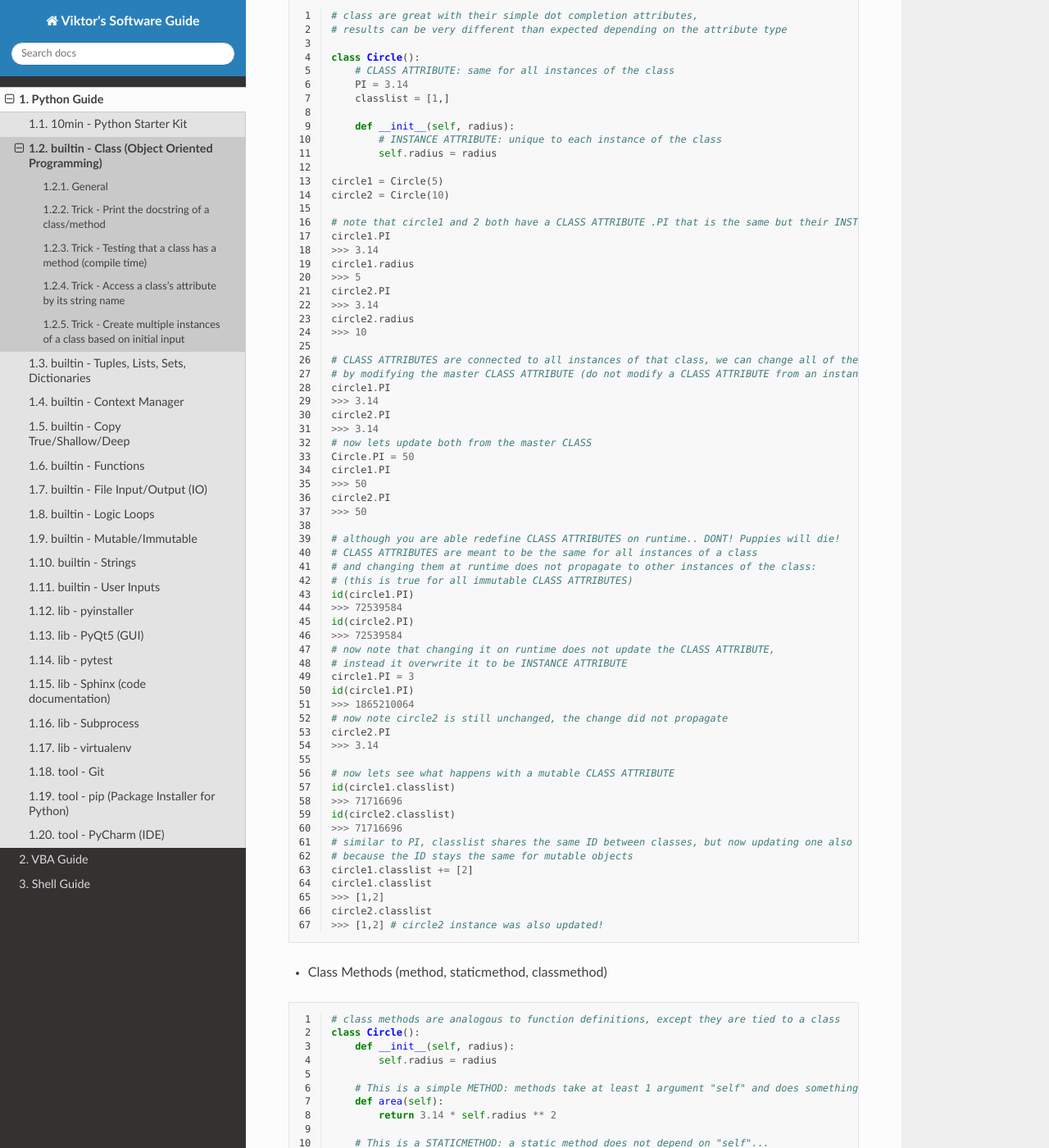
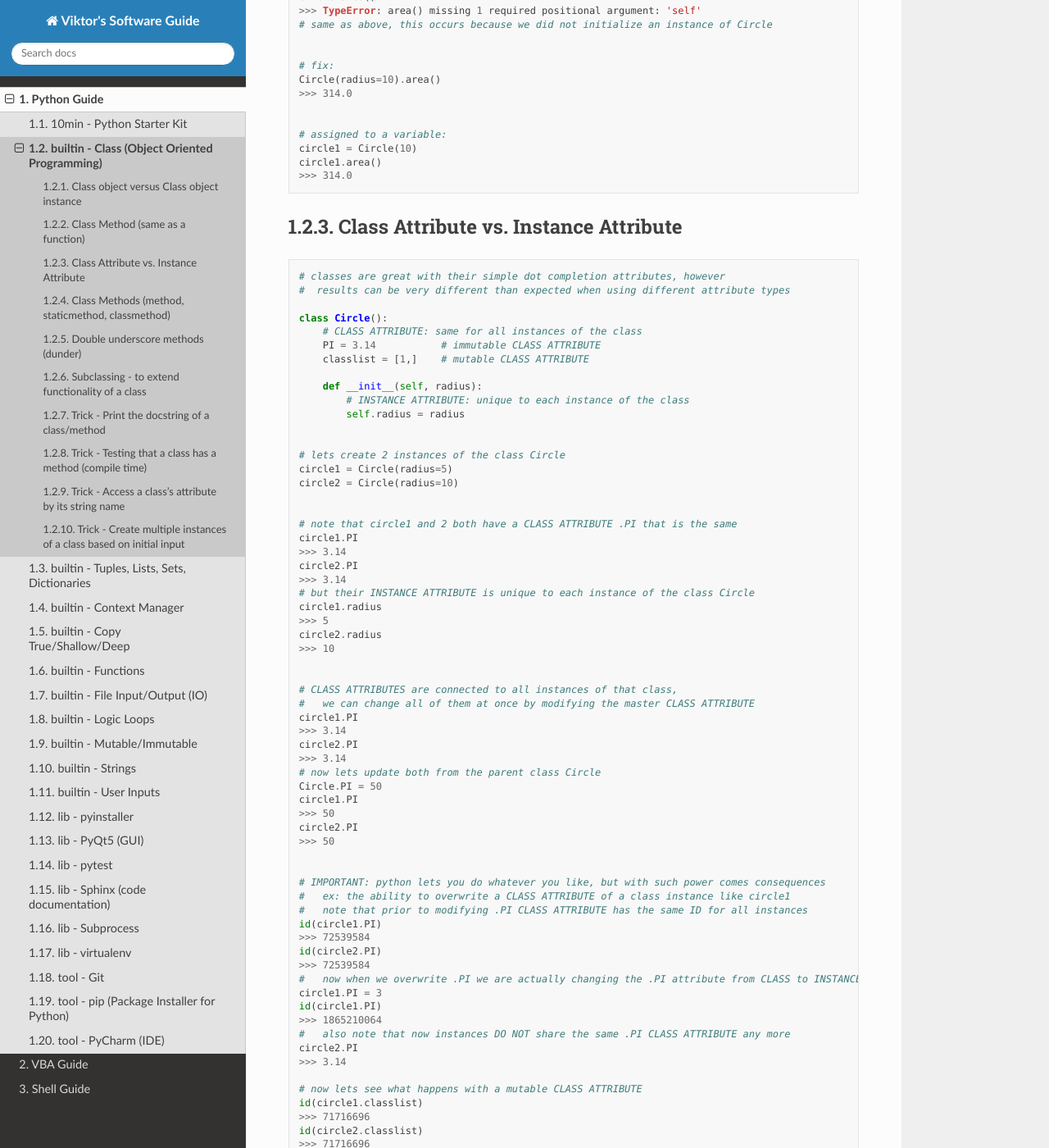
Before and after one commit to PydPiper/viks_SoftwareGuide, a Sphinx documentation site: the page built from source/python/builtin_class.rst, in a window 1280 px wide and 1400 px high, scrolled down 1002 px. Shown: the whole window at 82% size. Built offline with Sphinx 7.4.7 and the Read the Docs theme 2.0.0, drawn with Linux system fonts in a browser that asks for light colours; some of the changed text lies outside the part shown.

Commit message:
started refactoring docs, 10min and classes

```diff
--- a/source/python/builtin_class.rst
+++ b/source/python/builtin_class.rst
@@ -1,33 +1,33 @@
 builtin - Class (Object Oriented Programming)
 =============================================
 
-General
--------
-
-- Class object versus Class object instance
+Class object versus Class object instance
+-----------------------------------------
 
 .. code-block:: python
-    :linenos:
 
     # to define a class
     class Circle():
         # to set initialization parameters (these are unique attributes to each instance of the Circle class)
         def __init__(self, radius):
             # self.radius is called a INSTANCE ATTRIBUTE
+            self.radius = radius
             # WHAT IS "SELF": think of self as the instance of the class; ex:
-            # at runtime: circle1 = Circle(5), the class instance "circle1" is self
-            # this is why we are able to call circle1.radius which is analogous to self.radius of that class instance
-            self.radius = radius
-        # to define a METHOD (unique name to classes, same concept as a function)
-        def area(self):
-            return 3.14 * self.radius ** 2
+            #   at runtime: circle1 = Circle(5), the class instance "circle1" is self
+            #   this is why we are able to call circle1.radius which is analogous to self.radius of that class instance
+
 
     # common mistake #1: AttributeError: type object 'Circle' has no attribute 'radius'
     Circle.radius
     >>> AttributeError: type object 'Circle' has no attribute 'radius'
-    # this occurs because we did not initialize an instance of Circle, fix:
+    # this occurs because we did not initialize an instance of Circle
+
+
+    # fix:
     Circle(radius=10).radius
     >>> 10
+
+
     # we can also save an instance of Circle as a variable (how its commonly used)
     circle1 = Circle(10)
     circle2 = Circle(20)
@@ -37,74 +37,97 @@ General
     >>> 20
 
 
+Class Method (same as a function)
+---------------------------------
+
+.. code-block:: python
+
+    class Circle():
+        def __init__(self, radius):
+            self.radius = radius
+
+        # to define a METHOD (unique name to classes, same concept as a function)
+        def area(self):
+            return 3.14 * self.radius ** 2
+
+
     # common mistake #2: TypeError: area() missing 1 required positional argument: 'self'
     Circle.area()
     >>> TypeError: area() missing 1 required positional argument: 'self'
-    # same as above, this occurs because we did not initialize an instance of Circle, fix:
+    # same as above, this occurs because we did not initialize an instance of Circle
+
+
+    # fix:
     Circle(radius=10).area()
     >>> 314.0
+
+
     # assigned to a variable:
     circle1 = Circle(10)
     circle1.area()
     >>> 314.0
 
-- Class Attribute vs. Instance Attribute
+Class Attribute vs. Instance Attribute
+--------------------------------------
 
 .. code-block:: python
-    :linenos:
 
-    # class are great with their simple dot completion attributes,
-    # results can be very different than expected depending on the attribute type
+    # classes are great with their simple dot completion attributes, however
+    #  results can be very different than expected when using different attribute types
 
     class Circle():
         # CLASS ATTRIBUTE: same for all instances of the class
-        PI = 3.14
-        classlist = [1,]
+        PI = 3.14           # immutable CLASS ATTRIBUTE
+        classlist = [1,]    # mutable CLASS ATTRIBUTE
 
         def __init__(self, radius):
             # INSTANCE ATTRIBUTE: unique to each instance of the class
             self.radius = radius
 
-    circle1 = Circle(5)
-    circle2 = Circle(10)
 
-    # note that circle1 and 2 both have a CLASS ATTRIBUTE .PI that is the same but their INSTANCE ATTRIBUTE is unique
-    circle1.PI
-    >>> 3.14
-    circle1.radius
-    >>> 5
-    circle2.PI
-    >>> 3.14
-    circle2.radius
-    >>> 10
+    # lets create 2 instances of the class Circle
+    circle1 = Circle(radius=5)
+    circle2 = Circle(radius=10)
 
-    # CLASS ATTRIBUTES are connected to all instances of that class, we can change all of them at once
-    # by modifying the master CLASS ATTRIBUTE (do not modify a CLASS ATTRIBUTE from an instance, see next example)
+
+    # note that circle1 and 2 both have a CLASS ATTRIBUTE .PI that is the same
     circle1.PI
     >>> 3.14
     circle2.PI
     >>> 3.14
-    # now lets update both from the master CLASS
+    # but their INSTANCE ATTRIBUTE is unique to each instance of the class Circle
+    circle1.radius
+    >>> 5
+    circle2.radius
+    >>> 10
+
+
+    # CLASS ATTRIBUTES are connected to all instances of that class,
+    #   we can change all of them at once by modifying the master CLASS ATTRIBUTE
+    circle1.PI
+    >>> 3.14
+    circle2.PI
+    >>> 3.14
+    # now lets update both from the parent class Circle
     Circle.PI = 50
     circle1.PI
     >>> 50
     circle2.PI
     >>> 50
 
-    # although you are able redefine CLASS ATTRIBUTES on runtime.. DONT! Puppies will die!
-    # CLASS ATTRIBUTES are meant to be the same for all instances of a class
-    # and changing them at runtime does not propagate to other instances of the class:
-    # (this is true for all immutable CLASS ATTRIBUTES)
+
+    # IMPORTANT: python lets you do whatever you like, but with such power comes consequences
+    #   ex: the ability to overwrite a CLASS ATTRIBUTE of a class instance like circle1
+    #   note that prior to modifying .PI CLASS ATTRIBUTE has the same ID for all instances
     id(circle1.PI)
     >>> 72539584
     id(circle2.PI)
     >>> 72539584
-    # now note that changing it on runtime does not update the CLASS ATTRIBUTE,
-    # instead it overwrite it to be INSTANCE ATTRIBUTE
+    #   now when we overwrite .PI we are actually changing the .PI attribute from CLASS to INSTANCE ATTRIBUTE
     circle1.PI = 3
     id(circle1.PI)
     >>> 1865210064
-    # now note circle2 is still unchanged, the change did not propagate
+    #   also note that now instances DO NOT share the same .PI CLASS ATTRIBUTE any more
     circle2.PI
     >>> 3.14
 
@@ -113,19 +136,19 @@ General
     >>> 71716696
     id(circle2.classlist)
     >>> 71716696
-    # similar to PI, classlist shares the same ID between classes, but now updating one also updates all
-    # because the ID stays the same for mutable objects
+    # similar to PI, classlist shares the same ID between classes, but now updating one
+    #   also updates all because the ID stays the same for mutable objects
     circle1.classlist += [2]
     circle1.classlist
     >>> [1,2]
     circle2.classlist
-    >>> [1,2] # circle2 instance was also updated!
+    >>> [1,2]       # circle2 instance was also updated!
 
 
-- Class Methods (method, staticmethod, classmethod)
+Class Methods (method, staticmethod, classmethod)
+-------------------------------------------------
 
 .. code-block:: python
-    :linenos:
 
     # class methods are analogous to function definitions, except they are tied to a class
     class Circle():
@@ -136,21 +159,22 @@ General
         def area(self):
             return 3.14 * self.radius ** 2
 
-        # This is a STATICMETHOD: a static method does not depend on "self"...
-        # or more explicitly stating, any unique definition of the class instance)
+        # This is a STATICMETHOD: a static method does not depend on "self"
+        #   or more explicitly stating, any unique definition of the class instance
         @staticmethod
         def color(color='black'):
             return 'the color of the circle is: ' + color
 
-        # This is a CLASSMETHOD: a class method takes at least 1 argument "cls" and...
-        # it usually returns a new altered instance of the class
-        # What is really special about a class method is that the...
-        # user is able to call it without instancing the class (see example below)
+        # This is a CLASSMETHOD: a class method takes at least 1 argument "cls" and
+        #   it usually returns a new altered instance of the class
+        # What is really special about a class method is that the
+        #   user is able to call it without instancing the class (see example below)
         @classmethod
         def from_dia(cls, diameter):
             # cls under the hood actually calls Circle.__new__() that creates a new instance of the class Circle
             # with new __init__ definition that is: diameter/2
             return cls(diameter / 2)
+
 
         circle1 = Circle(radius=5)
         # call a regular METHOD via
@@ -190,53 +215,59 @@ General
             print(args)
             return "this is a call on the class, " + len(args)*"{},".format(*args)
 
+
     # INIT call/use
     circle1 = Circle(radius=5)
+
+
     # REPR call/use
     circle1
     >>> "Circle Class"
     # REPR call/use
     str(circle1)
     >>> "Circle Class"
+
+
     # CALL call/use
     circle()
     >>> "this is a call on the class, ,"
     circle(1,2)
     >>> "this is a call on the class, 1,2"
 
-- Subclass to extend functionality of a class
+
+Subclassing - to extend functionality of a class
+-------------------------------------------------
+Take Circle class for instance, it has a method to calculate area
+now lets say Circle is locked down as a class by another coder and we cannot change it
+we dont want to start from scratch and rebuild Circle, but we do want to add functionality
+we can do this with subclassing
 
 .. code-block:: python
-    :linenos:
-
-    # take Circle class for instance, it has a method to calculate area
-    # now lets say Circle is locked down as a class by another coder and we cannot change it
-    # we dont want to start from scratch and rebuild Circle, but we do want to add functionality
-    # we can do this with subclassing
 
     # here is the original Circle Class
     class Circle():
         def __init__(self, radius):
             self.radius = radius
 
-        # This is a simple METHOD: methods take at least 1 argument "self" and does something with it
         def area(self):
             return 3.14 * self.radius ** 2
+
 
     # now lets create a custom Class that inherits functionality from Circle
     class CustomCircle(Circle):
         def halfarea(self):
             # note that we depend on Circle having a method called area()
-            # but the method itself is not defined here in CustomCircle
-            # it is inherited
+            #   but the method itself is not defined here in CustomCircle
+            #   it is INHERITED
             return self.area() / 2
 
-    # to call create it and use it:
+
+    # lets create an instance of our custom class
     circle1 = CustomCircle(radius=10)
-    # we still have access to methods from Circle
+    # note that we still have access to methods from Circle (it is INHERITED)
     circle1.area()
     >>> 314.0
-    # but we also have new custom functions from CustomCircle
+    # but we also have a new custom functions from CustomCircle
     circle1.halfarea()
     >>> 157.0
 
@@ -245,7 +276,6 @@ Trick - Print the docstring of a class/method
 ---------------------------------------------
 
 .. code-block:: python
-    :linenos:
 
     class Circle():
         """
@@ -284,7 +314,6 @@ Trick - Access a class's attribute by its string name
 -----------------------------------------------------
 
 .. code-block:: python
-    :linenos:
 
     class A():
         self.attr1 = []
@@ -298,7 +327,6 @@ This is really useful when a class __init__ is setup to take a single value inpu
 range of IDs were given) and we would like to create multiple unique classes out of each ID separately.
 
 .. code-block:: python
-    :linenos:
 
     # take a class for instance that is a storage of attributes
     # its unique identifier is set by an attribute ID, but
```
Also changed, not shown: other parts of source/python/builtin_class.rst (+4 -3 lines), source/python/10min_python_starters_kit.rst (+33 -20 lines).
